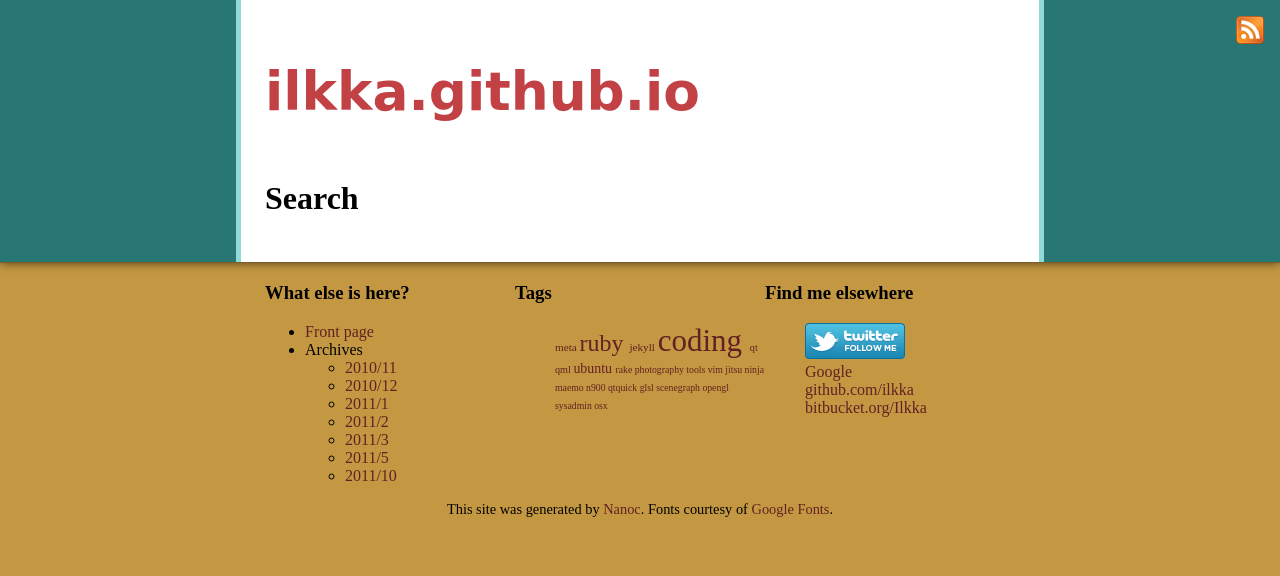
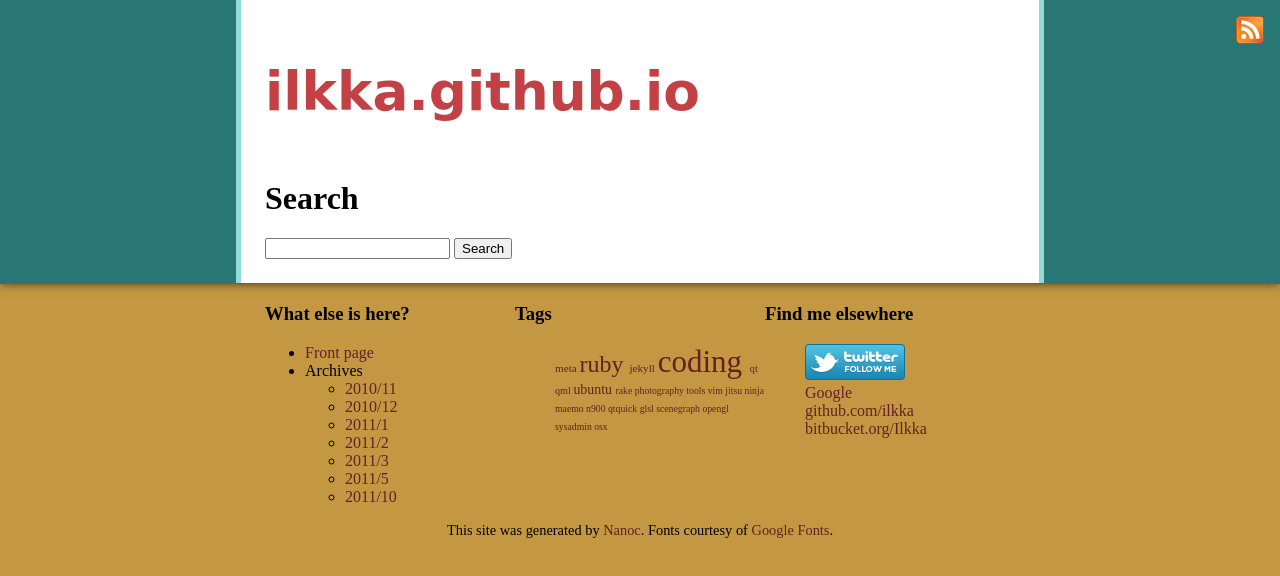
Before and after one commit to ilkka/ilkka.github.io, a plain HTML site: page search/index.html in a window 1280 px wide. Drawn offline with Linux system fonts and the light colour scheme; a web font is replaced by a local one.

Commit message:
Regenerated

```diff
--- a/search/index.html
+++ b/search/index.html
@@ -45,6 +45,11 @@ Search
 </h1>
 </div>
 <div id='content'>
+<form action="/search" method="GET">
+  <input type="text" name="query"/>
+  <input type="submit" value="Search"/>
+</form>
+
 <div id="search_results">
 </div>
 <script type="text/javascript" src="/js/jquery-1.10.1.min.js">
```
